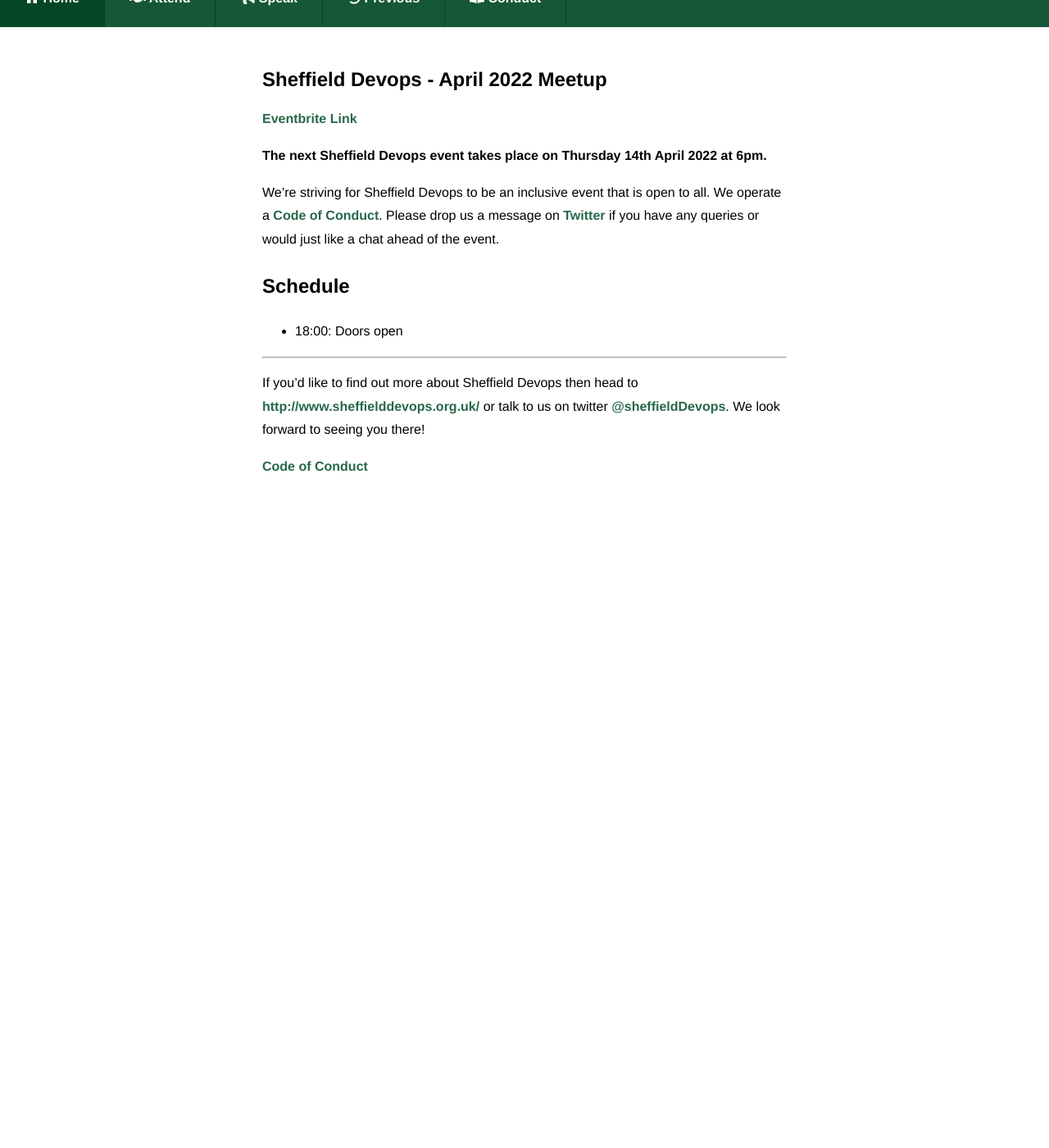
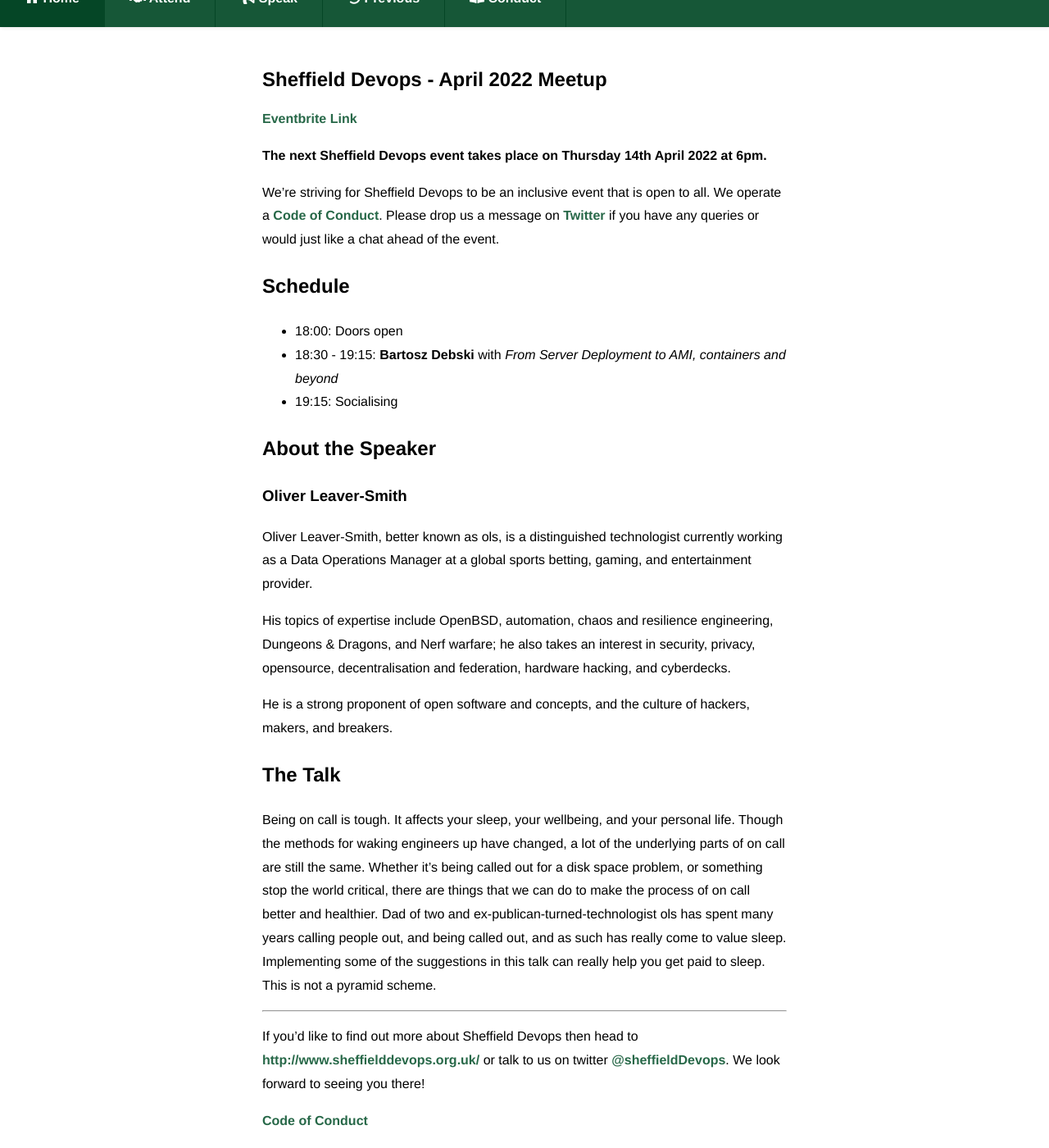
Before and after one commit to sheffielddevops/sheffielddevops.github.io, a Jekyll site: the page built from _posts/2022-04-14-sheffield-devops-april-2022-meetup.md, in a window 1280 px wide and 1400 px high, scrolled down 458 px. Shown: the whole window at 82% size. Built offline with Jekyll 4.4.1, drawn with Linux system fonts in a browser that asks for light colours; some web fonts are replaced; before the commit the page ends 1088 px from its top, so only the background shows below that.

Commit message:
april meetup talk details

```diff
--- a/_posts/2022-04-14-sheffield-devops-april-2022-meetup.md
+++ b/_posts/2022-04-14-sheffield-devops-april-2022-meetup.md
@@ -13,6 +13,22 @@
 ## **Schedule**
 
 - 18:00: Doors open
+- 18:30 - 19:15: **Bartosz Debski** with *From Server Deployment to AMI, containers and beyond*
+- 19:15: Socialising
+
+## **About the Speaker**
+
+### **Oliver Leaver-Smith**
+
+Oliver Leaver-Smith, better known as ols, is a distinguished technologist currently working as a Data Operations Manager at a global sports betting, gaming, and entertainment provider.
+
+His topics of expertise include OpenBSD, automation, chaos and resilience engineering, Dungeons & Dragons, and Nerf warfare; he also takes an interest in security, privacy, opensource, decentralisation and federation, hardware hacking, and cyberdecks.
+
+He is a strong proponent of open software and concepts, and the culture of hackers, makers, and breakers.
+
+## **The Talk**
+
+Being on call is tough. It affects your sleep, your wellbeing, and your personal life. Though the methods for waking engineers up have changed, a lot of the underlying parts of on call are still the same. Whether it's being called out for a disk space problem, or something stop the world critical, there are things that we can do to make the process of on call better and healthier. Dad of two and ex-publican-turned-technologist ols has spent many years calling people out, and being called out, and as such has really come to value sleep. Implementing some of the suggestions in this talk can really help you get paid to sleep. This is not a pyramid scheme.
 
 ---
 
```
